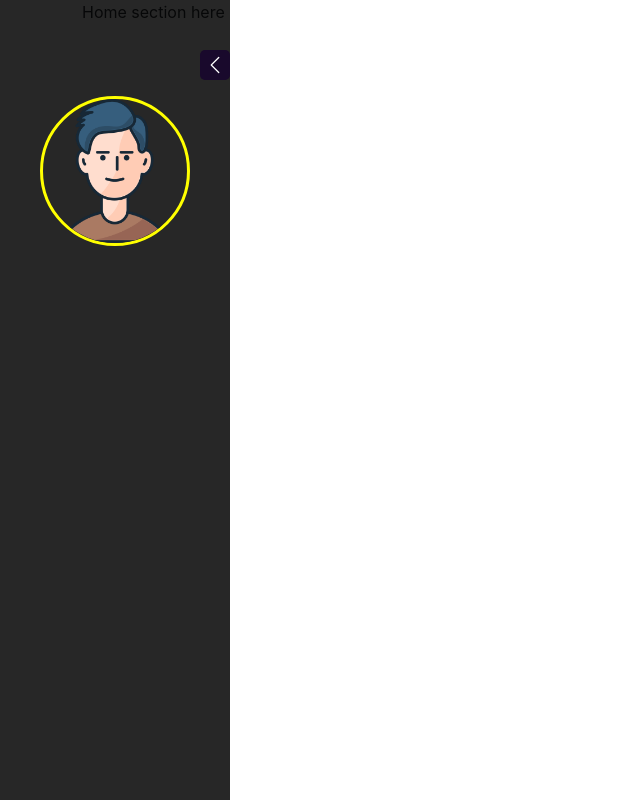
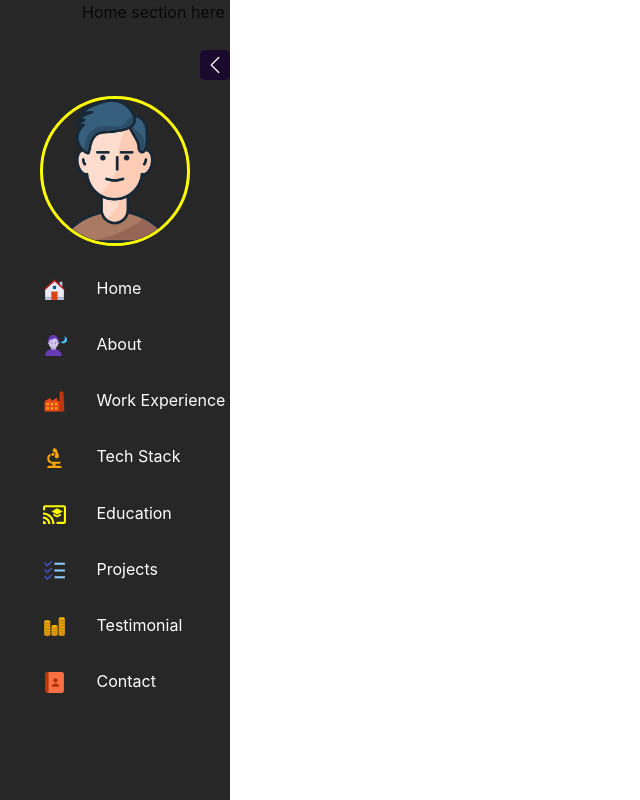
Before and after one commit to yuliussetyawan/react-responsive-portfolio, a React (Create React App) app in the folder client/: page / in a window 1280 px wide. Shown: the whole page, without its empty margins (0-640 px from the left). Built offline with nearby package versions, Linux system fonts and the light colour scheme.

Commit message:
Part-5 Sidebar Navbar Item List Design

```diff
--- a/client/src/Components/Sidebar/SidebarList.css
+++ b/client/src/Components/Sidebar/SidebarList.css
@@ -9,3 +9,26 @@
   object-fit: cover;
   border: 3px solid yellow;
 }
+
+.navbar-items ul li{
+  color: white;
+  list-style-type: none;
+  cursor: pointer;
+  margin-top: 30px;
+  text-decoration: none;
+}
+
+.navbar-items ul li svg{
+  margin-right: 25px;
+  margin-left: 10px;
+}
+
+.navbar-items-only-icons ul li {
+  margin-top: 30px;
+  cursor: pointer;
+  list-style-type: none;
+}
+
+.navbar-items-only-icons ul li svg{
+  margin-left: 10px;
+}
--- a/client/src/Components/Sidebar/SidebarList.js
+++ b/client/src/Components/Sidebar/SidebarList.js
@@ -1,6 +1,17 @@
 import React from "react";
 import "./SidebarList.css";
 import profilepic from "../../Image/5556468.png";
+import {
+  FcNightPortrait,
+  FcHome,
+  FcTodoList,
+  FcContacts,
+  FcFactory,
+  FcSalesPerformance,
+} from "react-icons/fc";
+
+import { MdBiotech } from "react-icons/md";
+import { MdCastForEducation } from "react-icons/md";
 
 const SidebarList = ({ expandSidebar }) => {
   return (
@@ -10,9 +21,62 @@
           <div className="sidebar-profile-pic">
             <img src={profilepic} alt="profile-pic" />
           </div>
+          <ul>
+            <li className="nav-item">
+              <FcHome size={25} /> Home
+            </li>
+            <li className="nav-item">
+              <FcNightPortrait size={25} /> About
+            </li>
+            <li className="nav-item">
+              <FcFactory size={25} /> Work Experience
+            </li>
+            <li className="nav-item">
+              <MdBiotech size={25} color="orange" /> Tech Stack
+            </li>
+            <li className="nav-item">
+              <MdCastForEducation size={25} color="yellow" /> Education
+            </li>
+            <li className="nav-item">
+              <FcTodoList size={25} /> Projects
+            </li>
+            <li className="nav-item">
+              <FcSalesPerformance size={25} /> Testimonial
+            </li>
+            <li className="nav-item">
+              <FcContacts size={25} /> Contact
+            </li>
+          </ul>
         </div>
       ) : (
-        <div></div>
+        <div className="navbar-items-only-icons">
+          <ul>
+            <li className="nav-item">
+              <FcHome size={25} />
+            </li>
+            <li className="nav-item">
+              <FcNightPortrait size={25} />
+            </li>
+            <li className="nav-item">
+              <FcFactory size={25} />
+            </li>
+            <li className="nav-item">
+              <MdBiotech size={25} color="orange" />
+            </li>
+            <li className="nav-item">
+              <MdCastForEducation size={25} color="yellow" />
+            </li>
+            <li className="nav-item">
+              <FcTodoList size={25} />
+            </li>
+            <li className="nav-item">
+              <FcSalesPerformance size={25} />
+            </li>
+            <li className="nav-item">
+              <FcContacts size={25} />
+            </li>
+          </ul>
+        </div>
       )}
     </React.Fragment>
   );
```
